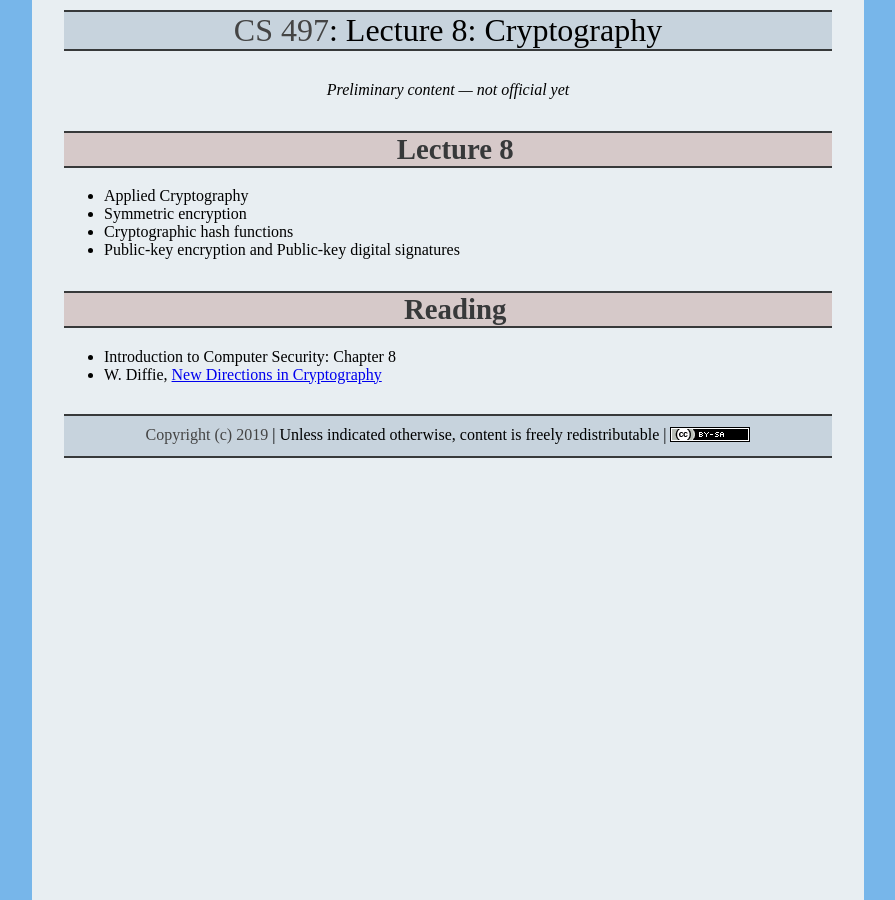
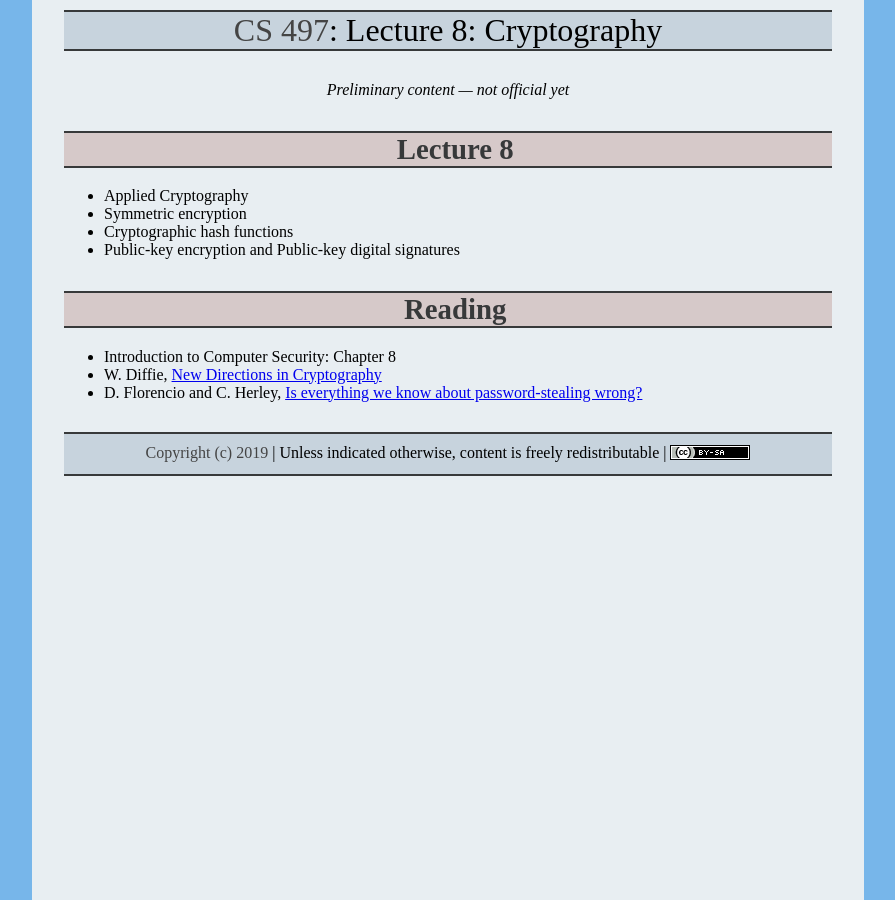
Before and after one commit to ycpcs/cs497-spring2019, a Jekyll site: the page built from lectures/lecture08.md, in a window 1280 px wide. Shown: the whole page, without its empty margins (192-1087 px from the left). Built offline with Jekyll 4.4.1, drawn with Linux system fonts in a browser that asks for light colours.

Commit message:
Update lecture08.md

```diff
--- a/lectures/lecture08.md
+++ b/lectures/lecture08.md
@@ -14,3 +14,4 @@ title: "Lecture 8: Cryptography"
 
 - Introduction to Computer Security: Chapter 8
 - W. Diffie, [New Directions in Cryptography](https://cs.unc.edu/~fabian/course_papers/diffie.hellman.pdf)
+- D. Florencio and C. Herley, [Is everything we know about password-stealing wrong?](https://www.microsoft.com/en-us/research/wp-content/uploads/2011/12/everythingYouKnow.pdf)
```
